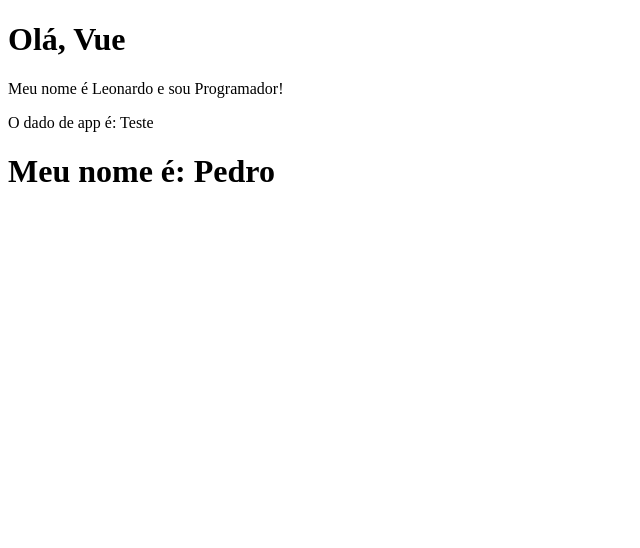
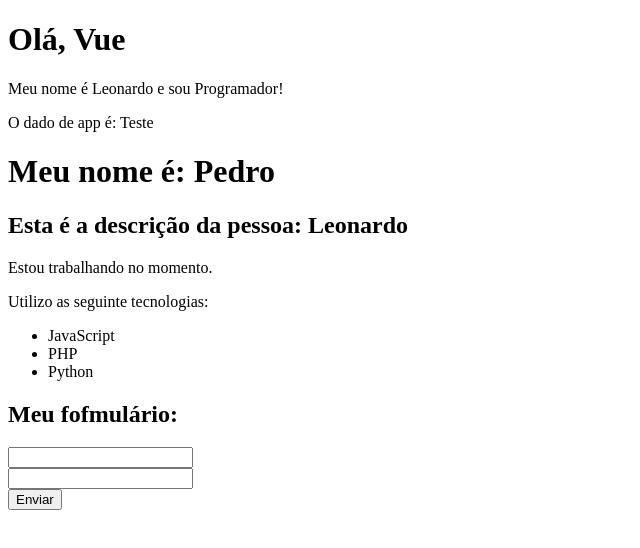
Before and after one commit to leojosants/VueJs, a Vue app in the folder projeto_vue/: page / in a window 1280 px wide. Shown: the top 548 px of the page, without its empty margins (0-640 px from the left). Built offline with nearby package versions, Linux system fonts and the light colour scheme.

Commit message:
Hierarquia de componentes
Neste vídeo você vai aprender mais sobre os componentes do #Vue, como fazer a reutilização e também sobre como é estruturado um layout com o framework, criando uma hierarquia de componentes.

```diff
--- a/projeto_vue/src/App.vue
+++ b/projeto_vue/src/App.vue
@@ -4,12 +4,14 @@
     <PrimeiroComponente />
     <p>O dado de app é: {{ testanto }}</p>
     <LifeCycle />
+    <Pessoa />
   </div>
 </template>
 
 <script>
   import PrimeiroComponente from "./components/PrimeiroComponente.vue";
   import LifeCycle from "./components/LifeCycle.vue";
+  import Pessoa from "./components/Pessoa.vue";
 
   export default {
     name: "App",
@@ -17,6 +19,7 @@
     components: {
       PrimeiroComponente,
       LifeCycle,
+      Pessoa
     },
 
     data() {
--- /dev/null
+++ b/projeto_vue/src/components/Form.vue
@@ -0,0 +1,35 @@
+<!--  -->
+<template>
+  <div>
+      <h2>Meu fofmulário:</h2>
+
+        <form action="">
+            <div>
+                <InputText />
+            </div>
+
+            <div>
+                <InputText />
+            </div>
+
+            <div>
+                <Submit />
+            </div>
+        </form>
+  </div>
+</template>
+
+<script>
+    import InputText from './Form/InputText'
+    import Submit from './Form/Submit'
+
+    export default {
+        name: 'Form',
+
+        components: {
+            InputText,
+            Submit,
+            InputText
+        }
+    }
+</script>
--- /dev/null
+++ b/projeto_vue/src/components/Form/InputText.vue
@@ -0,0 +1,10 @@
+<!--  -->
+<template>
+    <input type="text" />
+</template>
+
+<script>
+    export default {
+        name: 'InputText'
+    }
+</script>
--- /dev/null
+++ b/projeto_vue/src/components/Form/Submit.vue
@@ -0,0 +1,10 @@
+<!--  -->
+<template>
+    <input type="submit" value="Enviar" />
+</template>
+
+<script>
+    export default {
+        name: 'Submit'
+    }
+</script>
--- /dev/null
+++ b/projeto_vue/src/components/Info.vue
@@ -0,0 +1,18 @@
+<!--  -->
+<template>
+    <div>
+        <p>Estou trabalhando no momento.</p>
+        <p>Utilizo as seguinte tecnologias:</p>
+        <ul>
+            <li>JavaScript</li>
+            <li>PHP</li>
+            <li>Python</li>
+        </ul>
+    </div>
+</template>
+
+<script>
+    export default {
+        name: 'Info'
+    }
+</script>
--- /dev/null
+++ b/projeto_vue/src/components/Pessoa.vue
@@ -0,0 +1,28 @@
+<!--  -->
+<template>
+    <div>
+        <h2>Esta é a descrição da pessoa: {{ nome }}</h2>
+        <Info />
+        <Form />
+    </div>
+</template>
+
+<script>
+    import Info from './Info'
+    import Form from './Form'
+
+    export default {
+        name: 'Pessoa',
+
+        components: {
+            Info,
+            Form
+        },
+
+        data() {
+            return {
+                nome: 'Leonardo'
+            }
+        }
+    }
+</script>
```
Also changed, not shown: projeto_vue/src/components/LifeCycle.vue (+5 -5 lines). Lines whose indentation alone changed are shown as unchanged.
